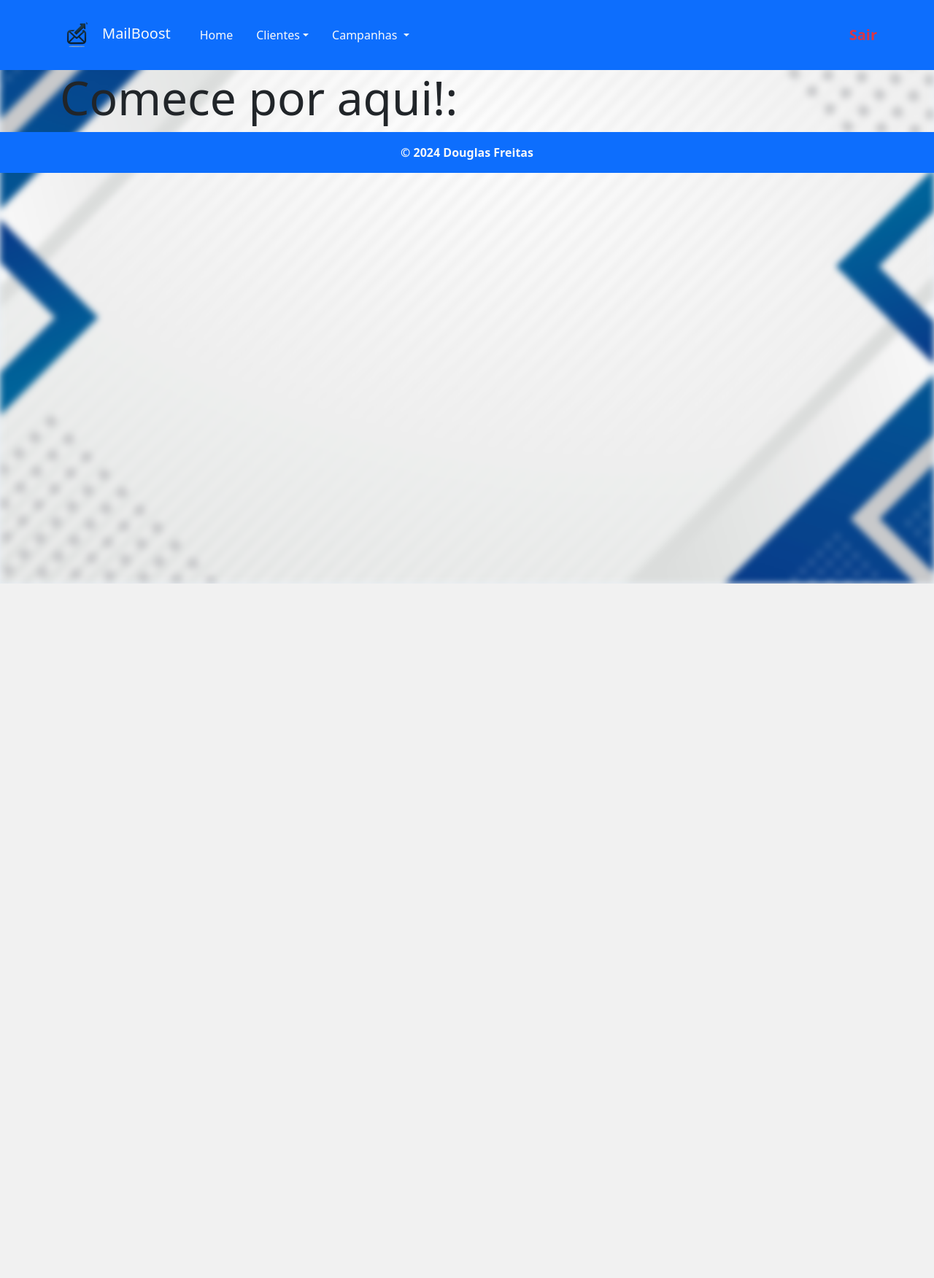
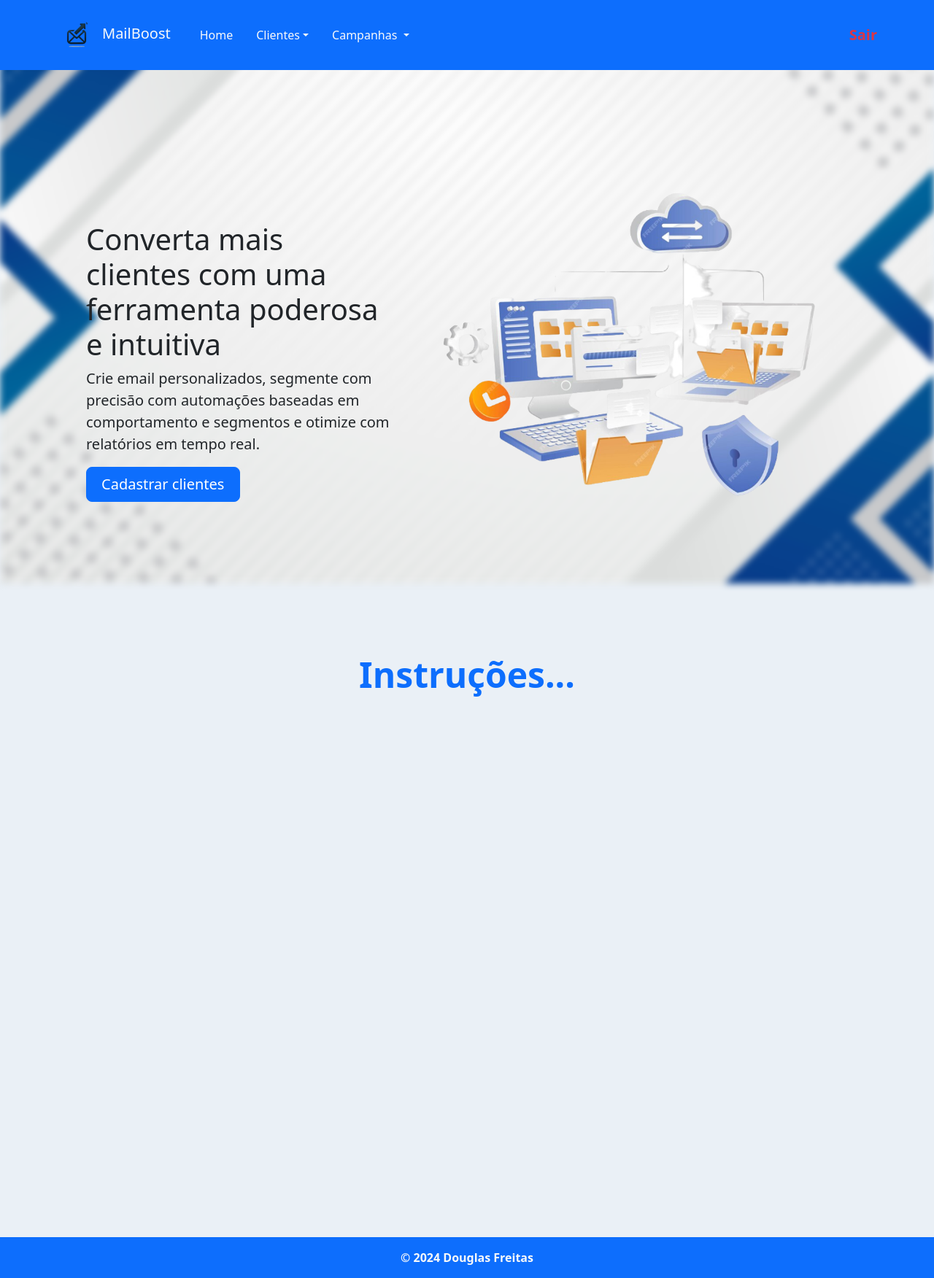
Before and after one commit to defreitassl/Email-Marketing, a Flask app: page /home in a window 1280 px wide. Shown: the whole page at 73% size. Before the commit the page ends 800 px from the top, so only its background shows below. Run offline with Flask 3, Linux system fonts and the light colour scheme.

Commit message:
Finishing home page and creating clients route

```diff
--- a/app/__init__.py
+++ b/app/__init__.py
@@ -4,6 +4,7 @@ from app.database import db
 from app.routes.presentation import presentation
 from app.routes.learn_more import learn_more
 from app.routes.home import home
+from app.routes.clients import client
 
 
 def create_app():
@@ -19,5 +20,6 @@ def create_app():
     app.register_blueprint(presentation)
     app.register_blueprint(learn_more)
     app.register_blueprint(home)
+    app.register_blueprint(client)
 
     return app
--- a/app/static/styles/style.css
+++ b/app/static/styles/style.css
@@ -13,7 +13,7 @@ body {
 
 body::before {
     content: "";
-    position: absolute;
+    position: fixed;
     top: 0;
     left: 0;
     right: 0;
--- a/app/templates/home_page.html
+++ b/app/templates/home_page.html
@@ -2,10 +2,20 @@
 
 {% block conteudo %}
 
-    <div class="container-lg">
-        <h1 class="display-3 text-lg">Comece por aqui!:</h1>
-
-
+    <div class="container-lg vh-100 p-5">
+        <div class="row h-100">
+            <div class="col-md-5 col-sm-12 d-flex flex-column justify-content-center">
+                <h1 class="">Converta mais clientes com uma ferramenta poderosa e intuitiva</h1>
+                <p class="lead">Crie email personalizados, segmente com precisão com automações baseadas em comportamento e segmentos e otimize com relatórios em tempo real.</p>
+                <a class="btn btn-primary btn-lg w-50" href="/clients"><p class="text-sm p-0 m-0">Cadastrar clientes</p></a>
+            </div>
+            <div class="col-md-7 col-sm-12 d-flex flex-column justify-content-center">
+                <img src="../static/images/envioDeEmailsImg.png" alt="img-fluid">
+            </div>
+        </div>
+    </div>
+    <div class="container-lg vh-100">
+        <div class="row"><h2 class="display-5 fw-bolder text-primary text-md-center">Instruções...</h2></div>
     </div>
 
 {% endblock %}
```
Also changed, not shown: app/routes/clients.py (added, +8 -0 lines), app/templates/clients.html (added, +9 -0 lines), app/static/images/envioDeEmailsImg.png (added).
